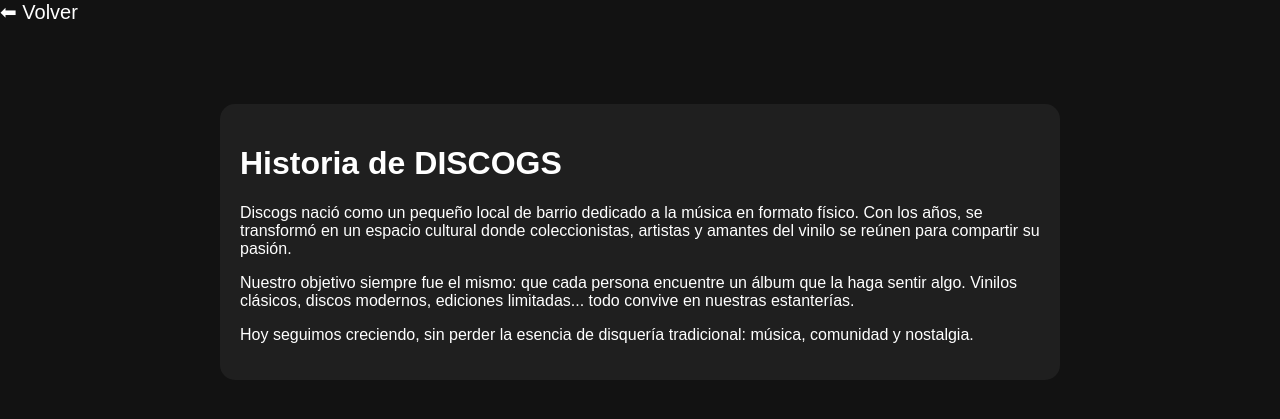
After one commit to lusoardo/Disquera, a Python web app: template templates/historia.html in a window 1280 px wide. The commit adds this page. Shown: the top 419 px of the page. Run offline with Jinja, Linux system fonts and the light colour scheme; the template is opened without the code that fills it, so the values that code supplies are empty.

```diff
--- a/static/style.css
+++ b/static/style.css
@@ -1,35 +1,85 @@
+/* Estilo general */
 body {
     margin: 0;
-    background: #e3e3e3;
     font-family: Arial, sans-serif;
+    background: #121212;
+    color: white;
 }
+
+/* ---- Página principal ---- */
+
+.home-body {
+    background: url('vinyl-bg.jpg') center/cover no-repeat fixed;
+}
+
+.home-container {
+    text-align: center;
+    margin-top: 150px;
+}
+
+.home-title {
+    font-size: 80px;
+    letter-spacing: 10px;
+    font-weight: bold;
+}
+
+.home-sub {
+    margin-top: -20px;
+    font-size: 22px;
+    opacity: 0.8;
+}
+
+.home-buttons {
+    margin-top: 40px;
+}
+
+.btn {
+    display: inline-block;
+    background: #e63946;
+    padding: 15px 40px;
+    margin: 10px;
+    color: white;
+    text-decoration: none;
+    font-size: 22px;
+    border-radius: 10px;
+    transition: 0.3s;
+}
+
+.btn:hover {
+    background: #b02430;
+    transform: scale(1.05);
+}
+
+/* ---- Página de discos ---- */
 
 .header {
     display: flex;
     align-items: center;
     justify-content: space-between;
-    background: #efefef;
+    background: #202020;
     padding: 15px 25px;
-}
-
-.search-bar {
-    width: 500px;
-    height: 40px;
-    background: #0a0a0a;
-    border-radius: 20px;
 }
 
 .logo {
     font-size: 40px;
-    letter-spacing: 4px;
+    letter-spacing: 5px;
 }
 
-.icons span {
-    font-size: 30px;
-    margin-left: 20px;
-    cursor: pointer;
+.back {
+    color: white;
+    text-decoration: none;
+    font-size: 20px;
 }
 
+.search-bar {
+    width: 350px;
+    height: 35px;
+    border-radius: 20px;
+    border: none;
+    padding: 0 15px;
+}
+
+/* Galería */
 .gallery {
     display: grid;
     grid-template-columns: repeat(5, 1fr);
@@ -38,18 +88,28 @@
 }
 
 .card {
-    background: #444;
+    background: #333;
     padding: 10px;
     text-align: center;
+    border-radius: 10px;
 }
 
 .card img {
     width: 100%;
-    height: auto;
+    border-radius: 6px;
 }
 
 .title {
-    color: white;
     margin-top: 10px;
     font-weight: bold;
 }
+
+/* ---- Historia ---- */
+
+.historia-container {
+    max-width: 800px;
+    margin: 80px auto;
+    padding: 20px;
+    background: #1f1f1f;
+    border-radius: 15px;
+}
--- /dev/null
+++ b/templates/historia.html
@@ -0,0 +1,33 @@
+<!DOCTYPE html>
+<html lang="es">
+<head>
+    <meta charset="UTF-8">
+    <title>Historia</title>
+    <link rel="stylesheet" href="/static/style.css">
+</head>
+<body>
+
+<a href="/" class="back">⬅ Volver</a>
+
+<div class="historia-container">
+    <h1>Historia de DISCOGS</h1>
+    <p>
+        Discogs nació como un pequeño local de barrio dedicado a la música en formato físico.
+        Con los años, se transformó en un espacio cultural donde coleccionistas, artistas
+        y amantes del vinilo se reúnen para compartir su pasión.
+    </p>
+
+    <p>
+        Nuestro objetivo siempre fue el mismo: que cada persona encuentre un álbum que
+        la haga sentir algo. Vinilos clásicos, discos modernos, ediciones limitadas...
+        todo convive en nuestras estanterías.
+    </p>
+
+    <p>
+        Hoy seguimos creciendo, sin perder la esencia de disquería tradicional:
+        música, comunidad y nostalgia.
+    </p>
+</div>
+
+</body>
+</html>
```
Also changed, not shown: app.py (+11 -4 lines), templates/discos.html (added, +45 -0 lines), templates/index.html (+8 -16 lines).
